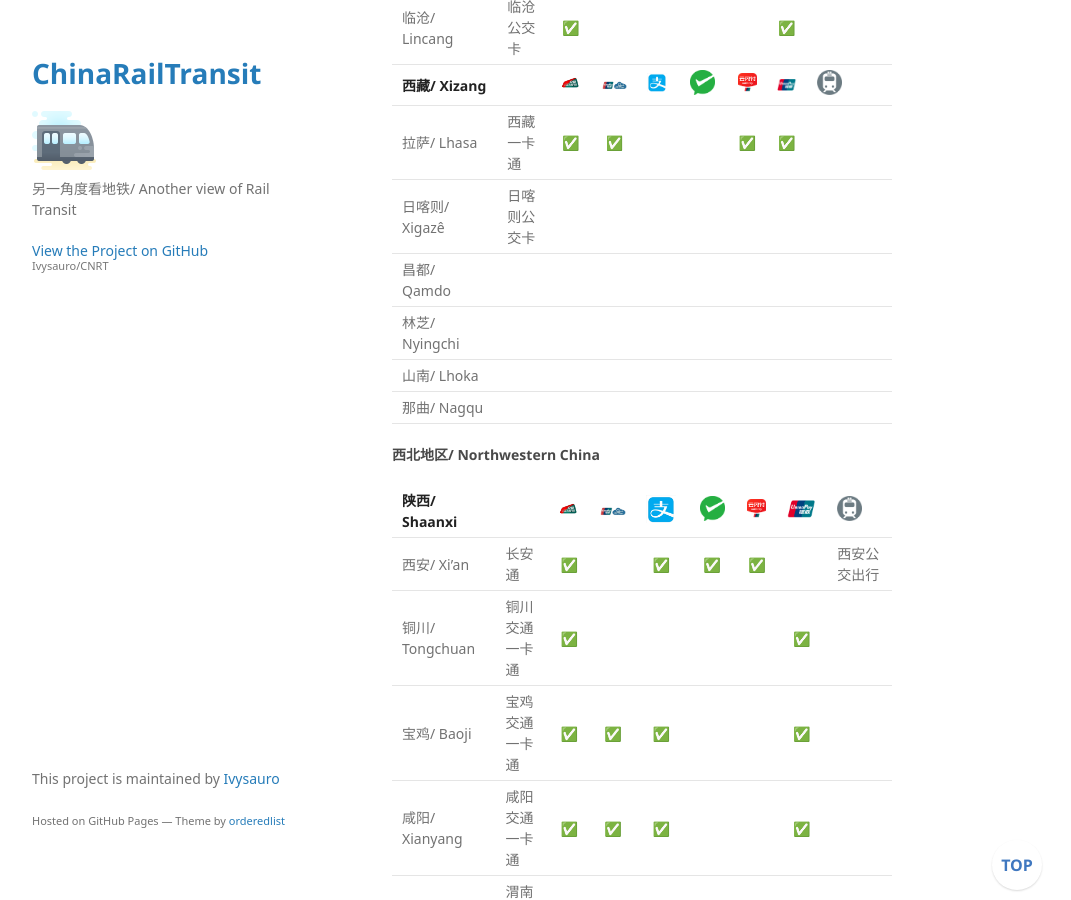
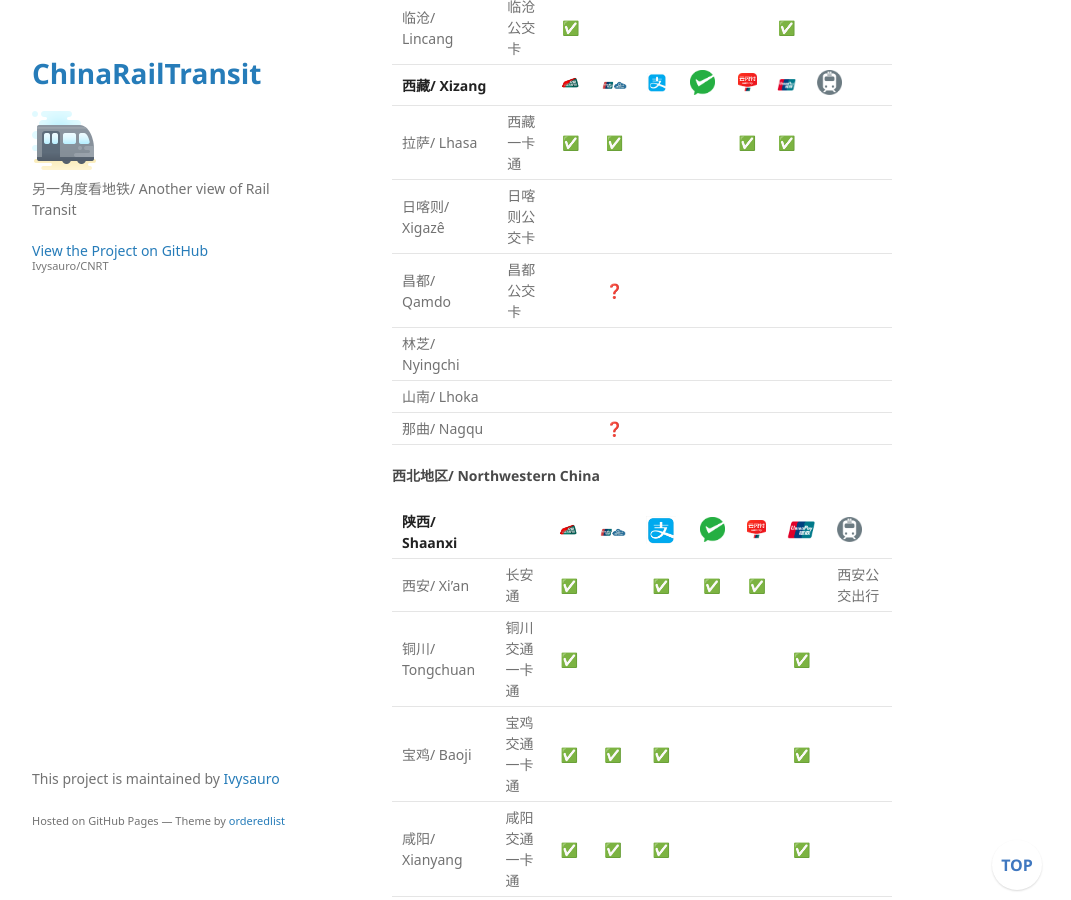
Before and after one commit to Ivysauro/CNRT, a Jekyll site: the page built from data/Bus Pay.md, in a window 1280 px wide and 900 px high, scrolled down 25389 px. Shown: the whole window, without its empty margins (178-1249 px from the left). Built offline with Jekyll 4.4.1, drawn with Linux system fonts in a browser that asks for light colours; some web fonts are replaced; our own code applies the rules of GitHub Pages for plain Markdown files; a script that is not in the unit is left out.

Commit message:
🍊更新昌都、那曲数据

```diff
--- a/data/Bus Pay.md
+++ b/data/Bus Pay.md
@@ -366,10 +366,10 @@
 | **西藏/ Xizang** | | <img src="https://raw.githubusercontent.com/Ivysauro/CNRT/master/images/T-Union.png" width="40" hegiht="40" alt="T-Union"/> | <img src="https://raw.githubusercontent.com/Ivysauro/CNRT/master/images/Quickpass.png" width="60" hegiht="60" alt="Unionpay Quickpass"/> | <img src="https://raw.githubusercontent.com/Ivysauro/CNRT/master/images/Alipay.png" width="30" hegiht="30" alt="Alipay Transit QR Code"/> | <img src="https://raw.githubusercontent.com/Ivysauro/CNRT/master/images/WeChat Pay.png" width="25" hegiht="25" alt="WeChat Pay Transit QR Code"/> | <img src="https://raw.githubusercontent.com/Ivysauro/CNRT/master/images/Unionpay.png" width="25" hegiht="25" alt="Unionpay Transit QR Code"/> | <img src="https://raw.githubusercontent.com/Ivysauro/CNRT/master/images/China Unionpay.png" width="30" hegiht="30" alt="Unionpay QR Code"/> | <img src="https://raw.githubusercontent.com/Ivysauro/CNRT/master/images/Rail Transit.png" width="25" hegiht="25" alt="Transit QR Code of Additional Apps"/> |
 | 拉萨/ Lhasa | 西藏一卡通 | ✅ | ✅ | | | ✅ | ✅ | |
 | 日喀则/ Xigazê | 日喀则公交卡 | | | | | | | |
-| 昌都/ Qamdo | | | | | | | | |
+| 昌都/ Qamdo | 昌都公交卡 | | ❓ | | | | | |
 | 林芝/ Nyingchi | | | | | | | | |
 | 山南/ Lhoka | | | | | | | | |
-| 那曲/ Nagqu | | | | | | | | |
+| 那曲/ Nagqu | | | ❓ | | | | | |
 
 #### 西北地区/ Northwestern China
 
```
